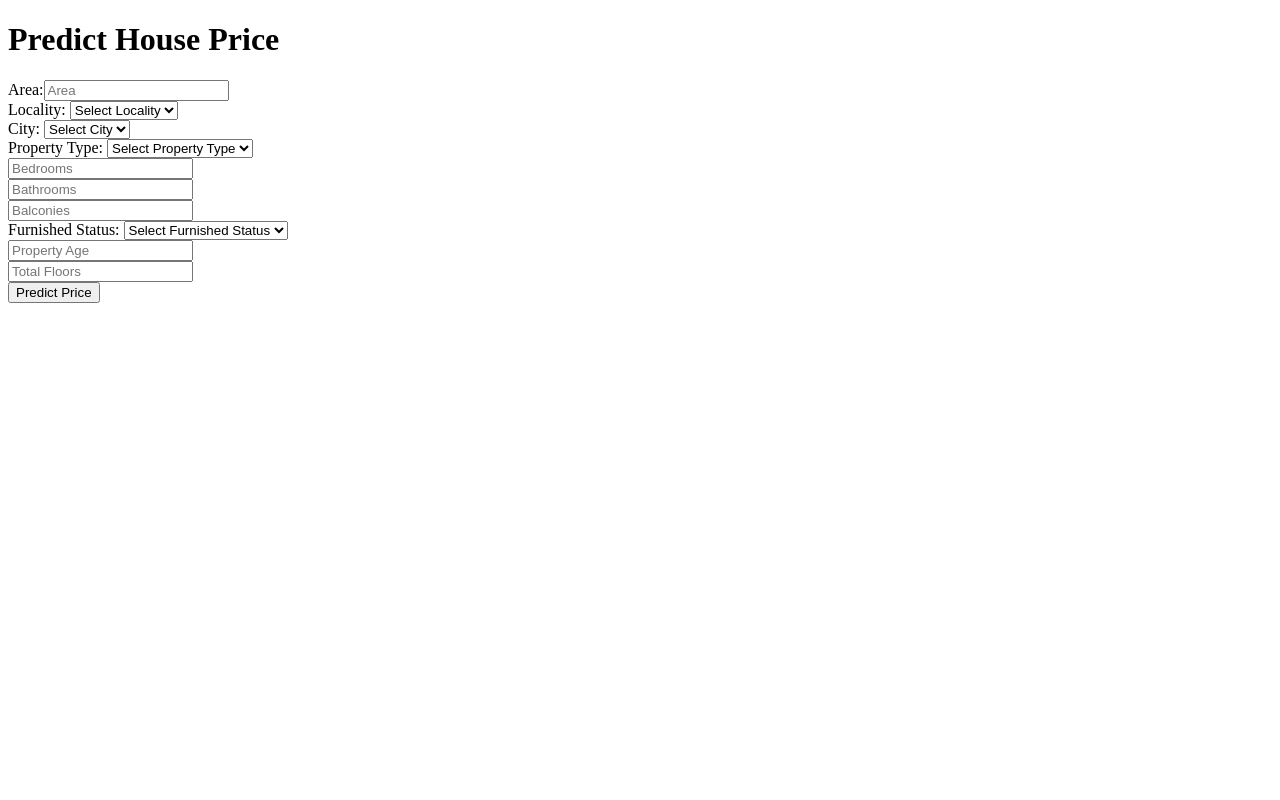
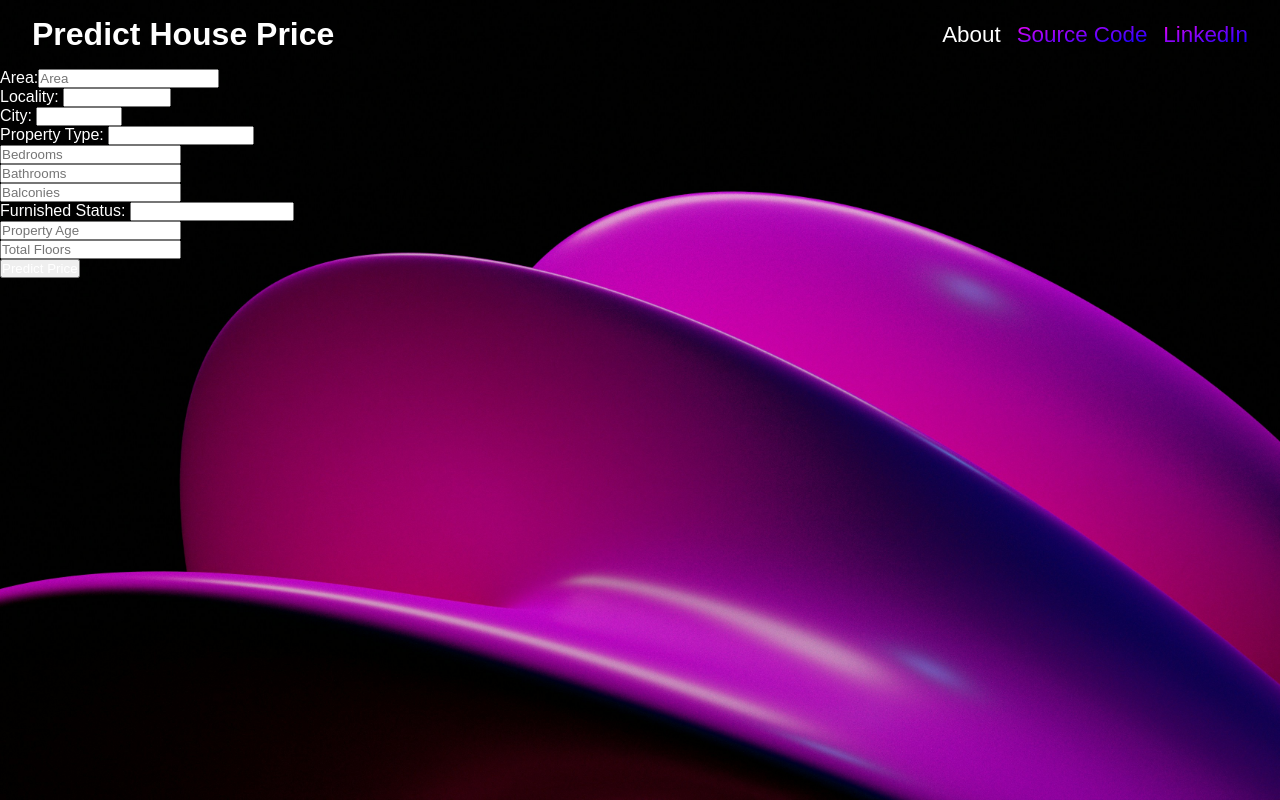
Before and after one commit to Prem-Poudel/house-price-pred, a Flask app: page / in a window 1280 px wide. Run offline with Flask 3, Linux system fonts and the light colour scheme; parts of the project's set-up code (start-up, migrations or seed data) failed here and were passed over.

Commit message:
static files added

```diff
--- /dev/null
+++ b/static/index.js
@@ -0,0 +1,26 @@
+// fetch data from server
+document.getElementById("predict-form").addEventListener("submit", function(e){
+    e.preventDefault();
+
+    const formData = new FormData(this);
+
+
+    fetch('/', {
+        method: 'POST',
+        body: formData
+    })
+    .then(response => response.json())
+    .then(data => {
+
+        if (data.prediction) {
+            document.getElementById('prediction-result').innerHTML = `Predicted Price: ${data.prediction}`;
+        } else if (data.error) {
+            document.getElementById('prediction-result').innerHTML = `Error: ${data.error}`;
+        }
+    })
+    .catch(error => {
+        console.error('Error:', error);
+        document.getElementById('prediction-result').innerHTML = 'An error occurred.';
+    });
+
+})
--- /dev/null
+++ b/static/style.css
@@ -0,0 +1,51 @@
+:root{
+    --primary-color: #4F4F4F;
+    --secondary-color: #F5F5F5;
+    --text-color: white;
+}
+
+*{
+    margin: 0;
+    padding: 0;
+    box-sizing: border-box;
+    font-family: 'Poppins', sans-serif;
+    color: var(--text-color);
+
+}
+
+body{
+    background-image: url('/static/bg.jpg');
+   background-repeat: no-repeat;
+   background-size: cover;
+   width: 100vw;
+   height: 100vh;
+}
+
+nav{
+    display: flex;
+    justify-content: space-between;
+    align-items: center;
+    padding: 1rem 2rem;
+    background-color: transparent;
+    width: 100vw;
+}
+
+nav h1{
+    font-size: 2rem;
+    color: var(--text-color);
+}
+
+nav ul{
+    display: flex;
+    list-style: none;
+    gap: 1rem;
+    font-size: 1.4rem;
+    color: var(--text-color);
+}
+
+nav ul li a{
+    text-decoration: none;
+    background: linear-gradient(to bottom right, rgb(245, 5, 245), blue);
+    background-clip: text;
+    -webkit-text-fill-color: transparent;
+}
--- a/templates/index.html
+++ b/templates/index.html
@@ -4,9 +4,17 @@
     <meta charset="UTF-8">
     <meta name="viewport" content="width=device-width, initial-scale=1.0">
     <title>Mumbai House Price Prediction</title>
+    <link rel="stylesheet" href={{ url_for('static', filename='style.css')}}>
 </head>
 <body>
-    <h1>Predict House Price</h1>
+    <nav>
+        <h1>Predict House Price</h1>
+        <ul>
+            <li>About</li>
+            <li><a href="https://github.com/Prem-Poudel/house-price-pred.git">Source Code</a></li>
+            <li><a href="https://www.linkedin.com/in/prem-poudel/">LinkedIn</a></li>
+        </ul>
+    </nav>
     <form action="/" method="post" id="predict-form">
         <label for="area">Area:</label><input type="number" name="area" placeholder="Area" required id="area"><br>
         <label for="locality">Locality:</label>
@@ -53,30 +61,5 @@
 
     <div id="prediction-result"></div>
 </body>
-<script>
-    document.getElementById("predict-form").addEventListener("submit", function(e){
-        e.preventDefault();
-
-        const formData = new FormData(this);
-
-        fetch('/', {
-            method: 'POST',
-            body: formData
-        })
-        .then(response => response.json())  // Assuming the backend returns JSON
-        .then(data => {
-            // Check if prediction is available and display it
-            if (data.prediction) {
-                document.getElementById('prediction-result').innerHTML = `Predicted Price: ${data.prediction}`;
-            } else if (data.error) {
-                document.getElementById('prediction-result').innerHTML = `Error: ${data.error}`;
-            }
-        })
-        .catch(error => {
-            console.error('Error:', error);
-            document.getElementById('prediction-result').innerHTML = 'An error occurred.';
-        });
-
-    })
-</script>
+<script src={{ url_for('static', filename='index.js')}}></script>
 </html>
```
Also changed, not shown: static/bg.jpg (added).
